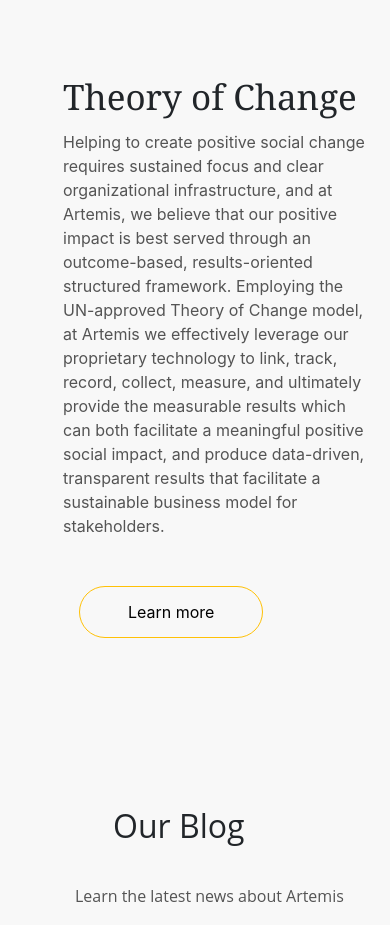
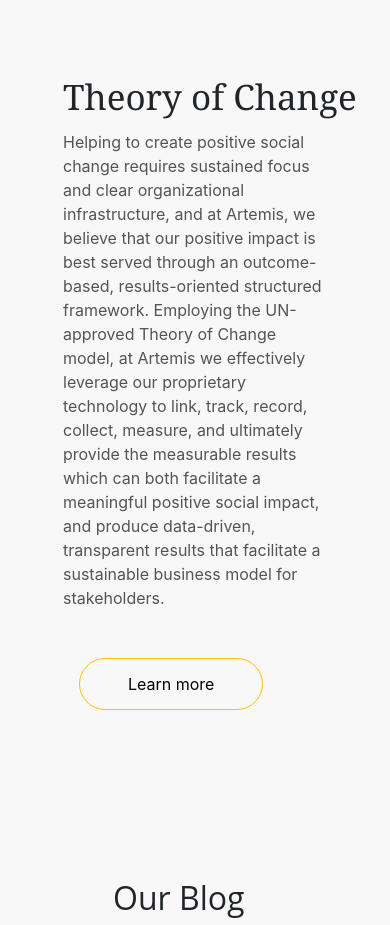
Before and after one commit to Denys-Tendiuk/artemis.github.io, a plain HTML site: page index.html in a window 390 px wide. Shown: the part 7480-8405 px from the top of the page. Drawn offline with nearby package versions, Linux system fonts and the light colour scheme.

Commit message:
Update style.css

```diff
--- a/sass/style.css
+++ b/sass/style.css
@@ -1062,6 +1062,9 @@
   .testimonials {
     text-align: center;
   }
+  .blog__text p {
+  padding-right: 3rem;
+  }
 }
 @media (max-width: 540px) {
   .main__image1 {
```
